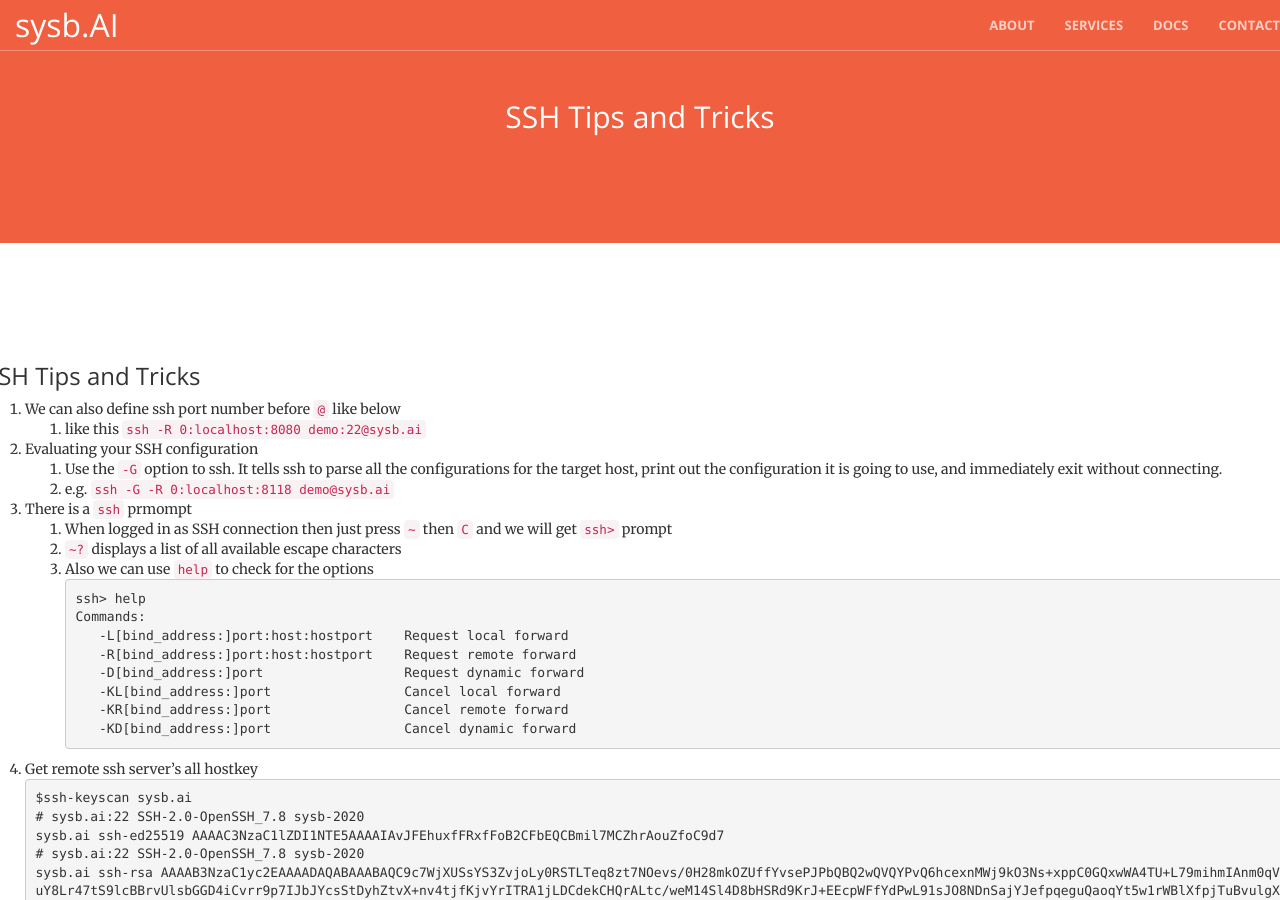
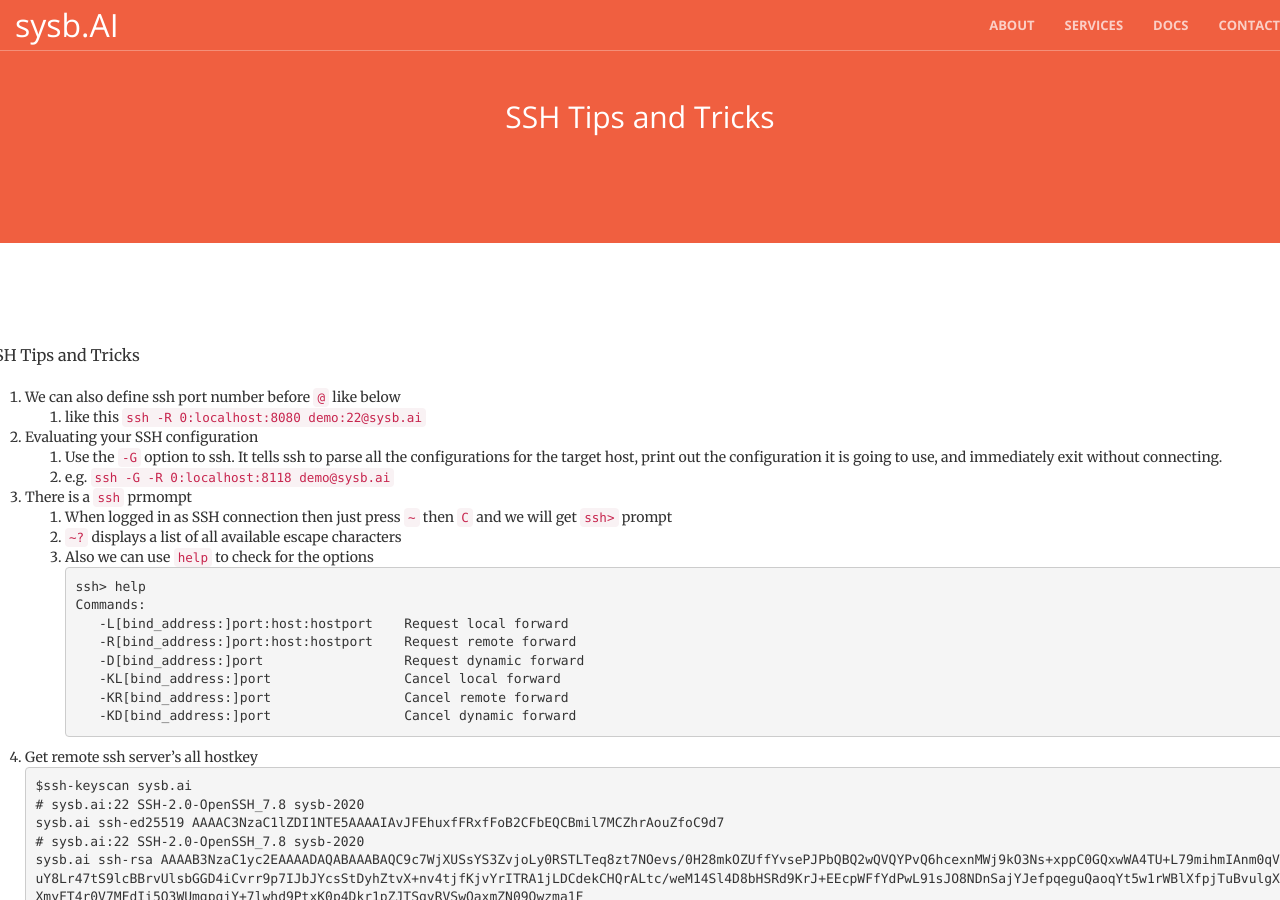
Before and after one commit to usama7628674/sysb.AI, a Jekyll site: the page built from _posts/2020-02-02-ssh-tips-and-tricks.md, in a window 1280 px wide and 900 px high. Built offline with Jekyll 4.4.1, drawn with Linux system fonts in a browser that asks for light colours.

Commit message:
yet another commit

```diff
--- a/_posts/2020-02-02-ssh-tips-and-tricks.md
+++ b/_posts/2020-02-02-ssh-tips-and-tricks.md
@@ -3,7 +3,7 @@ layout: post
 title: SSH Tips and Tricks
 ---
 <!-- URLS: https://www.sysb.ai/blog/ssh-tips-and-tricks.html -->
-### SSH Tips and Tricks
+SSH Tips and Tricks
 1. We can also define ssh port number before `@` like below
     1. like this `ssh -R 0:localhost:8080 demo:22@sysb.ai`
 1. Evaluating your SSH configuration
```
